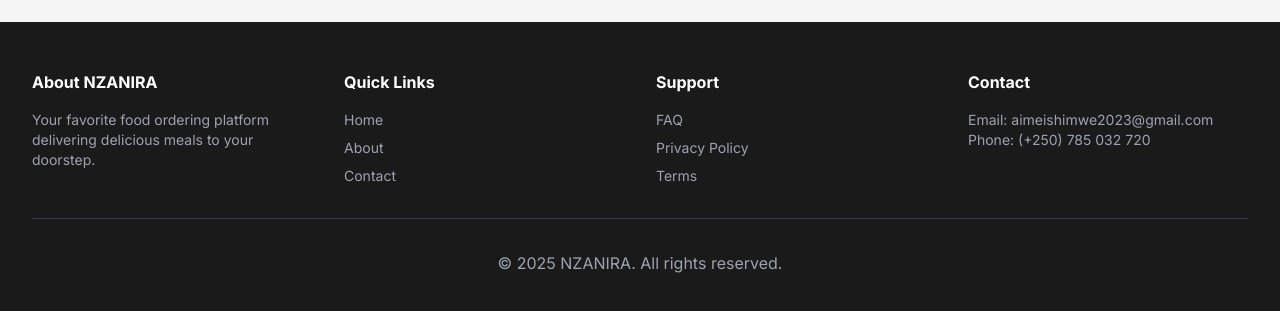
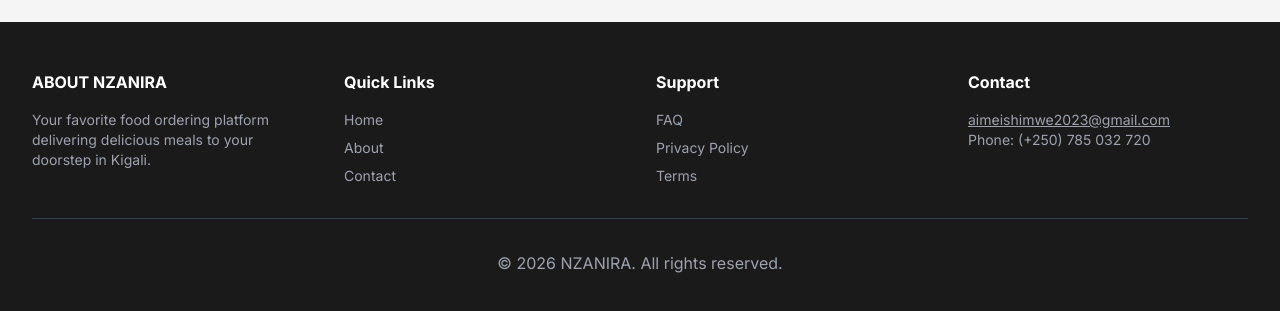
Before and after one commit to champ250-creater/champfood, a React (Vite) app in the folder frontend/: page /login in a window 1280 px wide. Shown: the part 923-1234 px from the top of the page. Built offline with nearby package versions, Linux system fonts and the light colour scheme; no server answers.

Commit message:
complete rebrand to nzanira

```diff
--- a/frontend/src/components/Footer.jsx
+++ b/frontend/src/components/Footer.jsx
@@ -1,4 +1,5 @@
 import { motion } from 'framer-motion';
+import { Link } from 'react-router-dom'; // ✅ Essential for fast navigation
 
 export default function Footer() {
   return (
@@ -9,36 +10,48 @@ export default function Footer() {
     >
       <div className="max-w-7xl mx-auto px-4 sm:px-6 lg:px-8 py-12">
         <div className="grid grid-cols-1 md:grid-cols-4 gap-8 mb-8">
+
+          {/* About Section */}
           <div>
-            <h4 className="font-bold mb-4">About NZANIRA</h4>
+            <h4 className="font-bold mb-4 uppercase">About NZANIRA</h4>
             <p className="text-gray-400 text-sm">
-              Your favorite food ordering platform delivering delicious meals to your doorstep.
+              Your favorite food ordering platform delivering delicious meals to your doorstep in Kigali.
             </p>
           </div>
+
+          {/* Quick Links Section */}
           <div>
             <h4 className="font-bold mb-4">Quick Links</h4>
             <ul className="space-y-2 text-gray-400 text-sm">
-              <li><a href="#" className="hover:text-primary transition">Home</a></li>
-              <li><a href="#" className="hover:text-primary transition">About</a></li>
-              <li><a href="#" className="hover:text-primary transition">Contact</a></li>
+              <li><Link to="/" className="hover:text-primary transition">Home</Link></li>
+              <li><Link to="/about" className="hover:text-primary transition">About</Link></li>
+              <li><Link to="/contact" className="hover:text-primary transition">Contact</Link></li>
             </ul>
           </div>
+
+          {/* Support Section */}
           <div>
             <h4 className="font-bold mb-4">Support</h4>
             <ul className="space-y-2 text-gray-400 text-sm">
-              <li><a href="#" className="hover:text-primary transition">FAQ</a></li>
-              <li><a href="#" className="hover:text-primary transition">Privacy Policy</a></li>
-              <li><a href="#" className="hover:text-primary transition">Terms</a></li>
+              {/* ✅ This link now matches the route we added in App.jsx */}
+              <li><Link to="/faq" className="hover:text-primary transition">FAQ</Link></li>
+              <li><Link to="/privacy" className="hover:text-primary transition">Privacy Policy</Link></li>
+              <li><Link to="/terms" className="hover:text-primary transition">Terms</Link></li>
             </ul>
           </div>
+
+          {/* Contact Section */}
           <div>
             <h4 className="font-bold mb-4">Contact</h4>
-            <p className="text-gray-400 text-sm">Email: aimeishimwe2023@gmail.com</p>
+            <p className="text-gray-400 text-sm underline">aimeishimwe2023@gmail.com</p>
             <p className="text-gray-400 text-sm">Phone: (+250) 785 032 720</p>
           </div>
+
         </div>
+
+        {/* Bottom Bar */}
         <div className="border-t border-gray-700 pt-8 text-center text-gray-400">
-          <p>&copy; 2025 NZANIRA. All rights reserved.</p>
+          <p>&copy; 2026 NZANIRA. All rights reserved.</p>
         </div>
       </div>
     </motion.footer>
```
